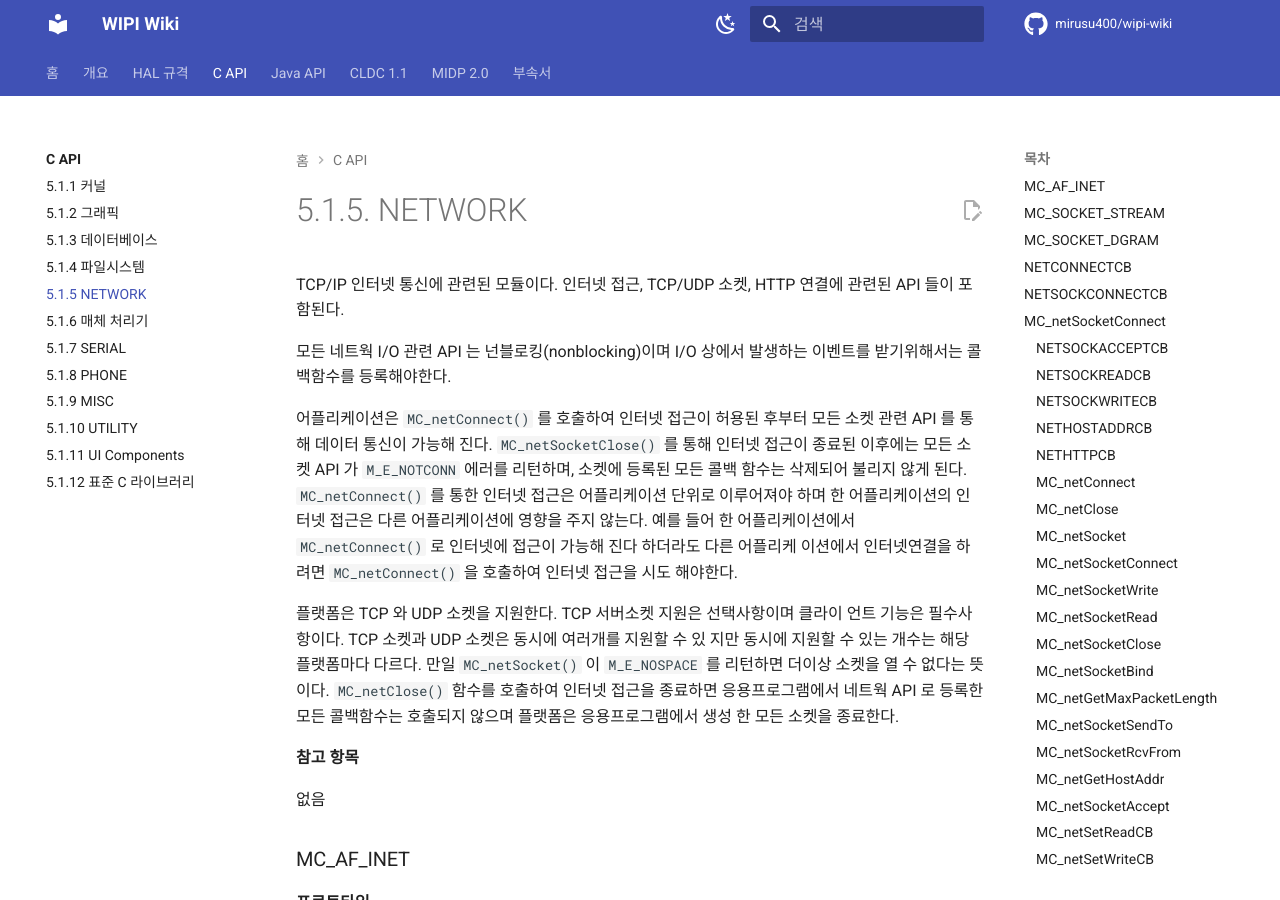
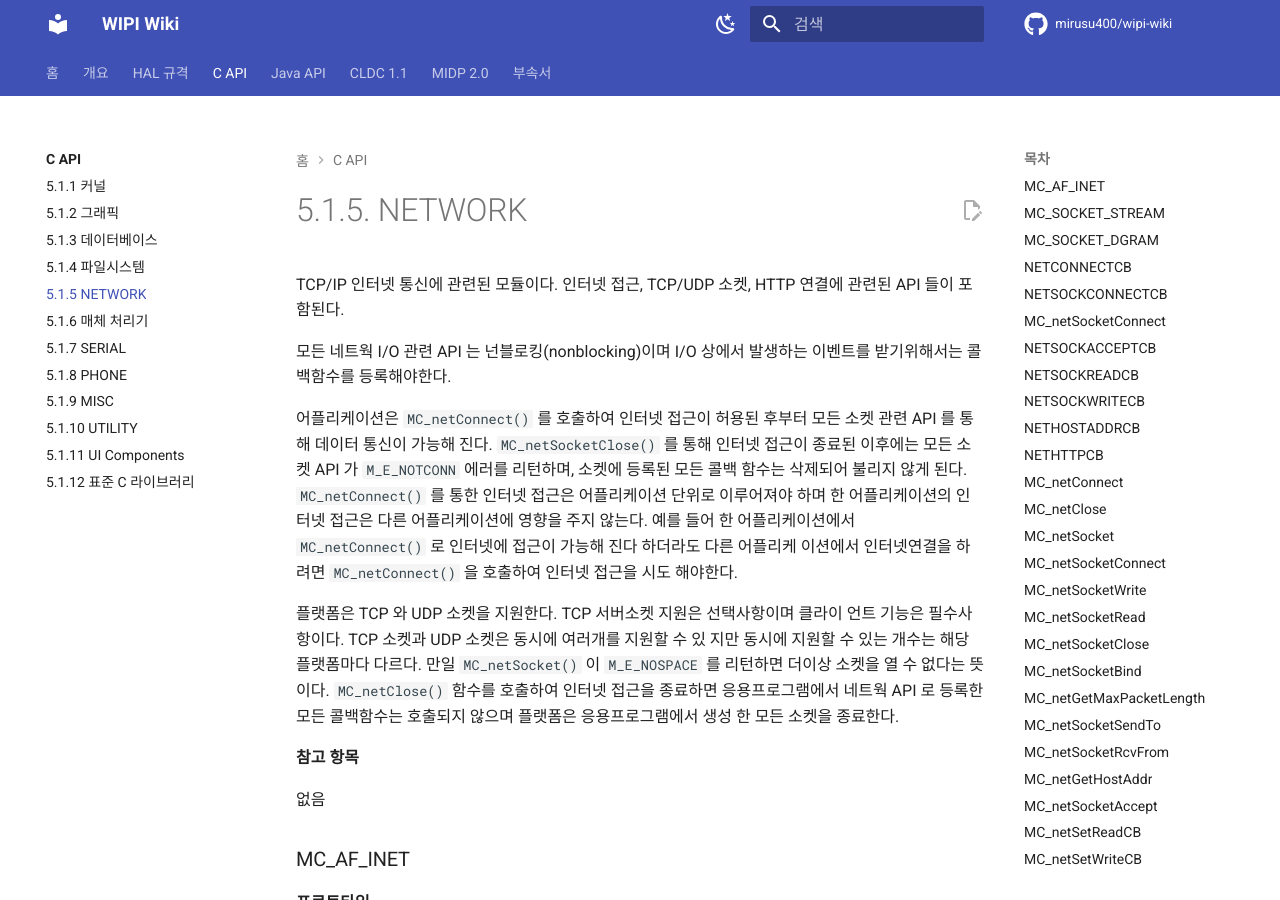
Before and after one commit to mirusu400/wipi-wiki, an MkDocs documentation site: the page built from docs/c-api/network.md, in a window 1280 px wide and 900 px high. Built offline with MkDocs 1.6.1 and Material for MkDocs 9.7.7, drawn with Linux system fonts in a browser that asks for light colours; comment, search, counter and statistics services are not loaded.

Commit message:
fix typo

```diff
--- a/docs/c-api/network.md
+++ b/docs/c-api/network.md
@@ -106,7 +106,7 @@ typedef void (*NETSOCKCONNECTCB)(M_Int32 fd, M_Int32 error, void *param)
 **참고 항목**
 
 
-## MC_netSocketConnect
+### MC_netSocketConnect
 
 ### NETSOCKACCEPTCB
 
```
